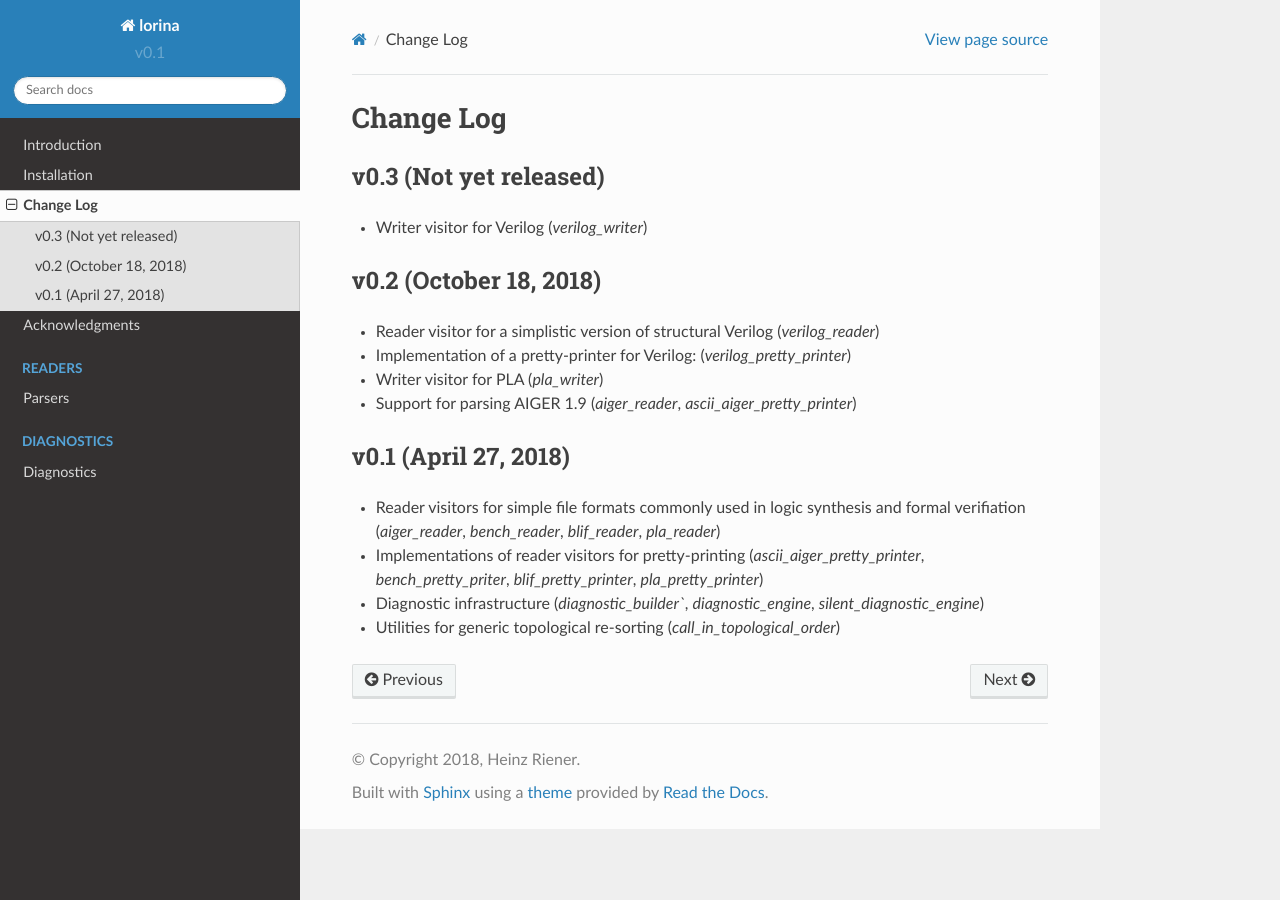
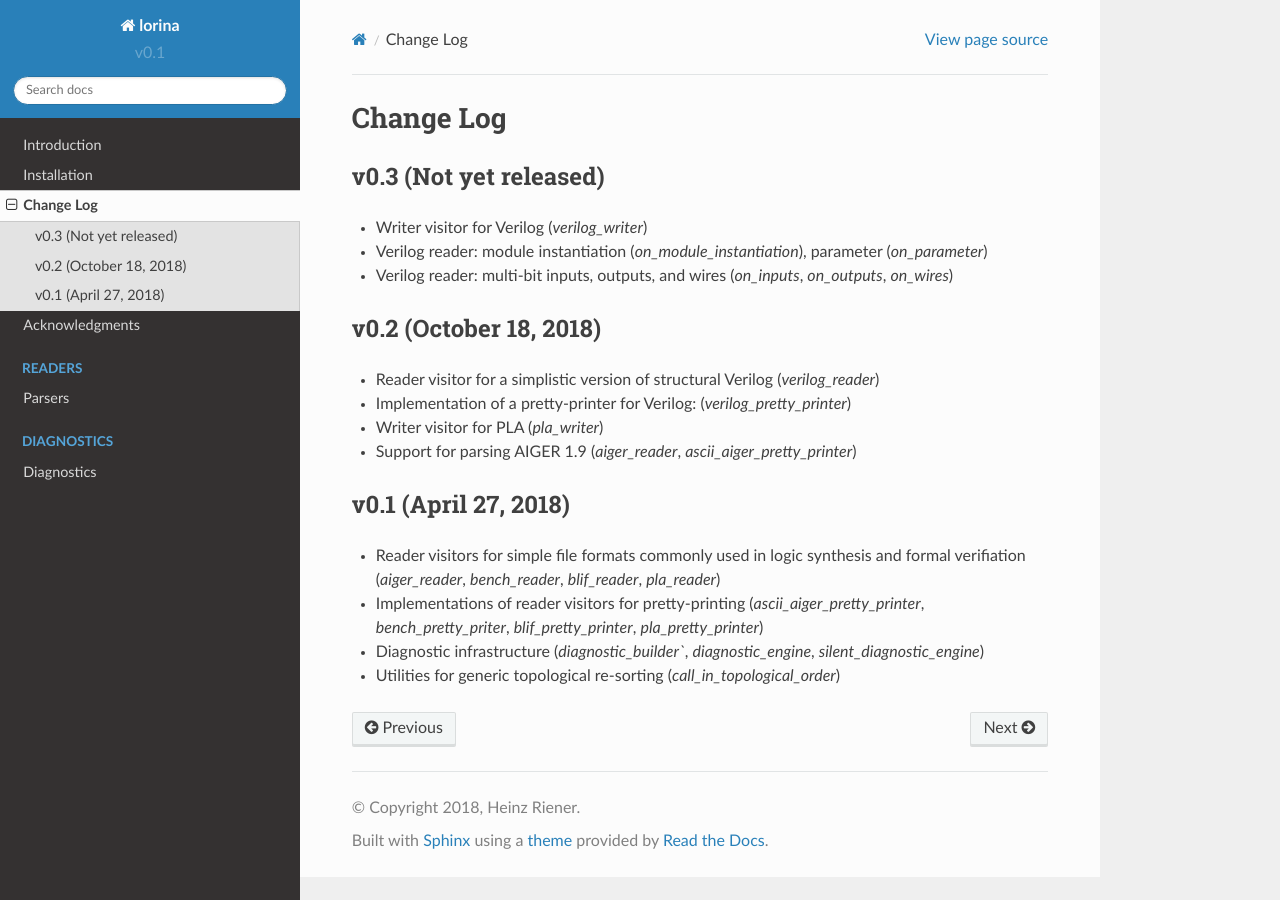
Before and after one commit to hriener/lorina, a Sphinx documentation site: the page built from docs/changelog.rst, in a window 1280 px wide. Built offline with Sphinx 7.4.7 and the Read the Docs theme 2.0.0, drawn with Linux system fonts in a browser that asks for light colours; pages that are not in the unit, such as notebooks, are missing from menus.

Commit message:
verilog: documentation.

```diff
--- a/docs/changelog.rst
+++ b/docs/changelog.rst
@@ -5,6 +5,8 @@ v0.3 (Not yet released)
 -----------------------
 
 * Writer visitor for Verilog (`verilog_writer`)
+* Verilog reader: module instantiation (`on_module_instantiation`), parameter (`on_parameter`)
+* Verilog reader: multi-bit inputs, outputs, and wires (`on_inputs`, `on_outputs`, `on_wires`)
 
 v0.2 (October 18, 2018)
 -----------------------
```
Also changed, not shown: docs/verilog.rst (+39 -35 lines).
